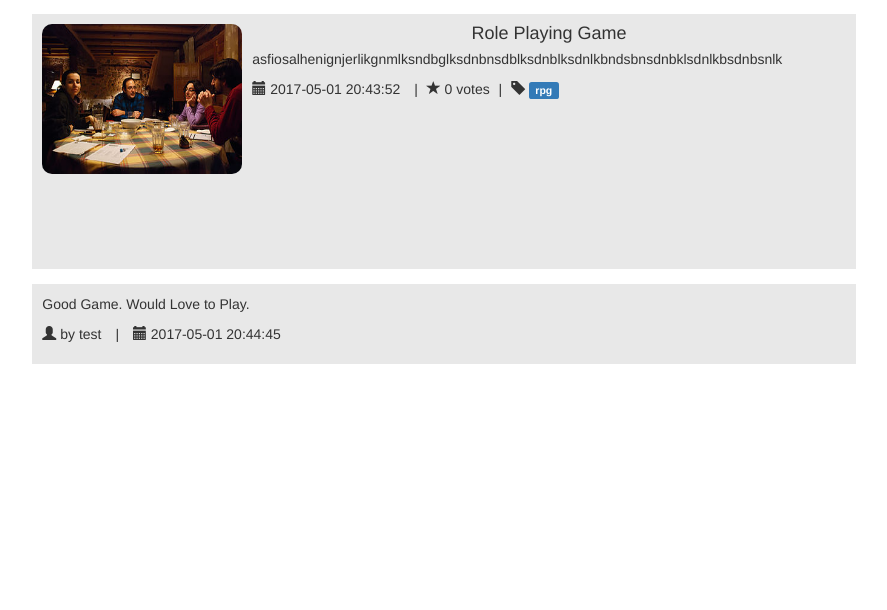
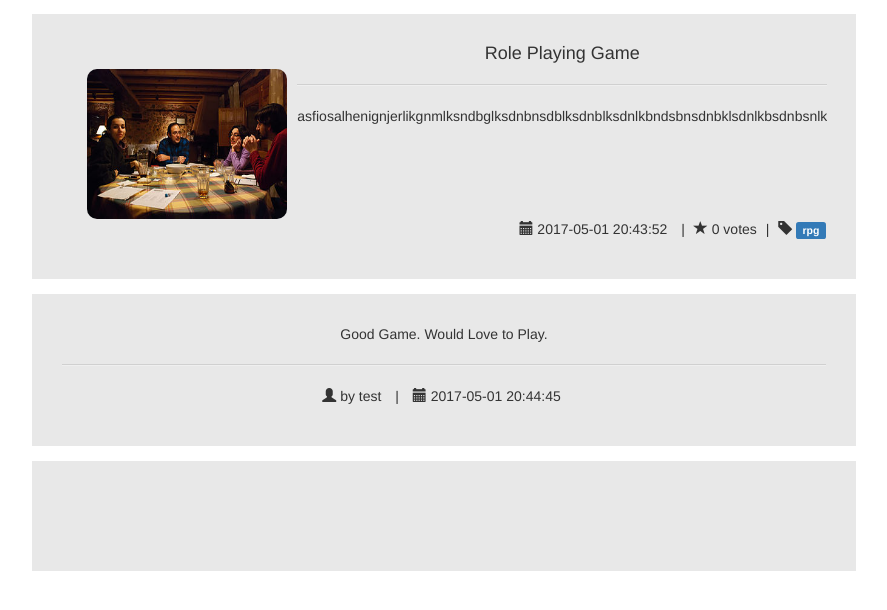
Before and after one commit to Alex-Jay/Derivit_Blog_Pair_Programming, a PHP site: page /viewPost.php?id=6 in a window 1280 px wide. Shown: the part 51-661 px from the top of the page, without its empty margins (196-1083 px from the left). Run offline with PHP 8.4, Linux system fonts and the light colour scheme; data comes from the database, SQL or seed files in the repository; some libraries are stand-ins or nearby versions.

Commit message:
CSS Revamp

```diff
--- a/inc/blog.php
+++ b/inc/blog.php
@@ -50,6 +50,7 @@ function fetchPosterName($db, $postId)
     {
         height: 150px;
         width: 200px;
+        border-radius: 10px;
     }
 </style>
 
--- a/inc/comments.php
+++ b/inc/comments.php
@@ -10,8 +10,9 @@ $commentData = $query->fetchAll();
 
 <?php foreach ($commentData as $comment): ?>
 <div class="media">
-    <div class="media-body">
+    <div class="media-body text-center">
         <p><?php echo $comment['comment_body']; ?></p>
+        <hr>
         <ul class="list-inline list-unstyled">
             <li><span><i class="glyphicon glyphicon-user"></i> by <?php echo $comment['user_name']; ?></span></li>
             <li>|</li>
--- a/inc/post.php
+++ b/inc/post.php
@@ -21,10 +21,12 @@ function fetchTag($db, $postId) {
         <div class="media-left media-top">
             <img id="post_image" class="media-object" src="img/<?php echo $post['post_image']; ?>" alt="logo">
         </div>
-        <div class="media-body">
+        <div class="media-body text-center">
             <h4 class="media-heading"><?php echo $post['post_title']; ?></h4>
+            <hr>
             <p><?php echo $post['post_body']; ?></p>
-            <ul class="list-inline list-unstyled">
+        </div>
+        <ul id="post_info" class="list-inline list-unstyled">
             <li><span><i class="glyphicon glyphicon-calendar"></i> <?php echo $post['post_timestamp'] ?></span></li>
             <li>|</li>
             <span><i class="glyphicon glyphicon-star"></i> 0 votes</span>
@@ -32,7 +34,8 @@ function fetchTag($db, $postId) {
             <i class="glyphicon glyphicon-tag"></i> <span class="label label-primary"><?php echo fetchTag($db, $postId); ?></span>
         </ul>
     </div>
-        <div class="media">
+    <?php include './inc/comments.php'; ?>
+    <div class="media text-center">
                     <!-- Trigger the modal with a button -->
                 <button id="addComment" type="button" class="btn btn-default navbar-btn" data-toggle="modal" data-target="#myModal">Add Comment</button>
 
@@ -47,13 +50,8 @@ function fetchTag($db, $postId) {
                             <div class="modal-body">
                                 <?php include './inc/postComment.php' ?>
                             </div>
-                    <div class="modal-footer">
-                        <button type="button" class="btn btn-default" data-dismiss="modal">Close</button>
                         </div>
                     </div>
                 </div>
     </div>
-    </div>
-    </div>
-    <?php include './inc/comments.php'; ?>
 <?php endforeach; ?>
--- a/inc/postComment.php
+++ b/inc/postComment.php
@@ -14,7 +14,8 @@
         border: 1px solid #d3d3d3;
         border-radius: 5px;
         background: white;
-        padding: 10px;
+        height: 35px;
+        padding: 5px;
     }
     #submitComment:hover
     {
--- a/viewPost.php
+++ b/viewPost.php
@@ -17,15 +17,36 @@ if (!isset($_SESSION['user_id'])) {
                 padding-top: 50px;
             }
 
+
+
             .media
             {
                 background-color: #e8e8e8;
-                padding: 10px;
+                padding: 30px;
             }
 
             #addComment
             {
                 background: #aed88b;
+            }
+
+            hr
+            {
+                border: 0;
+                height: 0;
+                border-top: 1px solid rgba(0, 0, 0, 0.1);
+                border-bottom: 1px solid rgba(255, 255, 255, 0.3);
+            }
+
+            #post_info
+            {
+                float: right;
+            }
+
+            #post_image
+            {
+               margin-top: 25px;
+               margin-left: 25px;
             }
         </style>
     </head>
```
Lines whose indentation alone changed are shown as unchanged.
